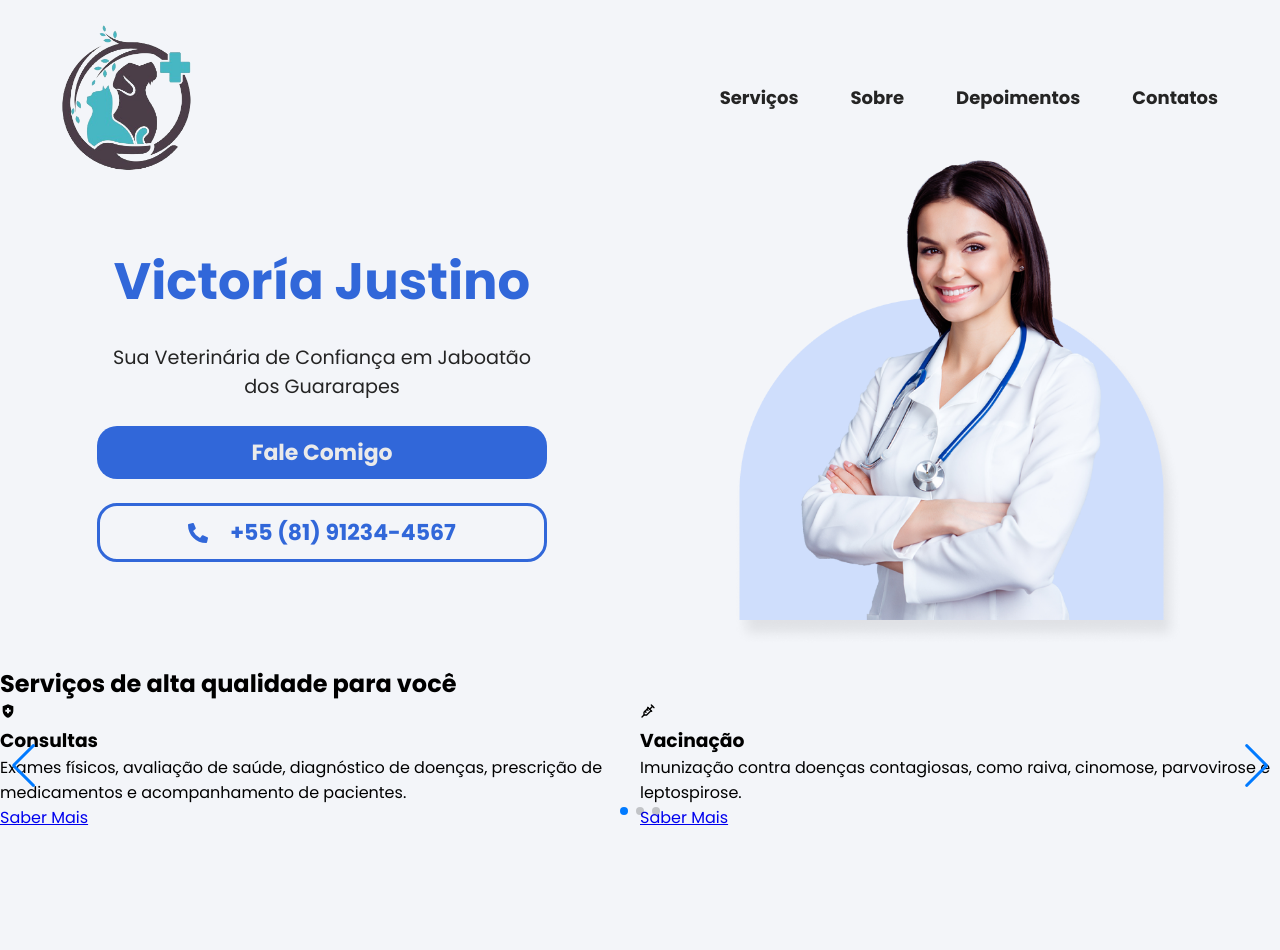
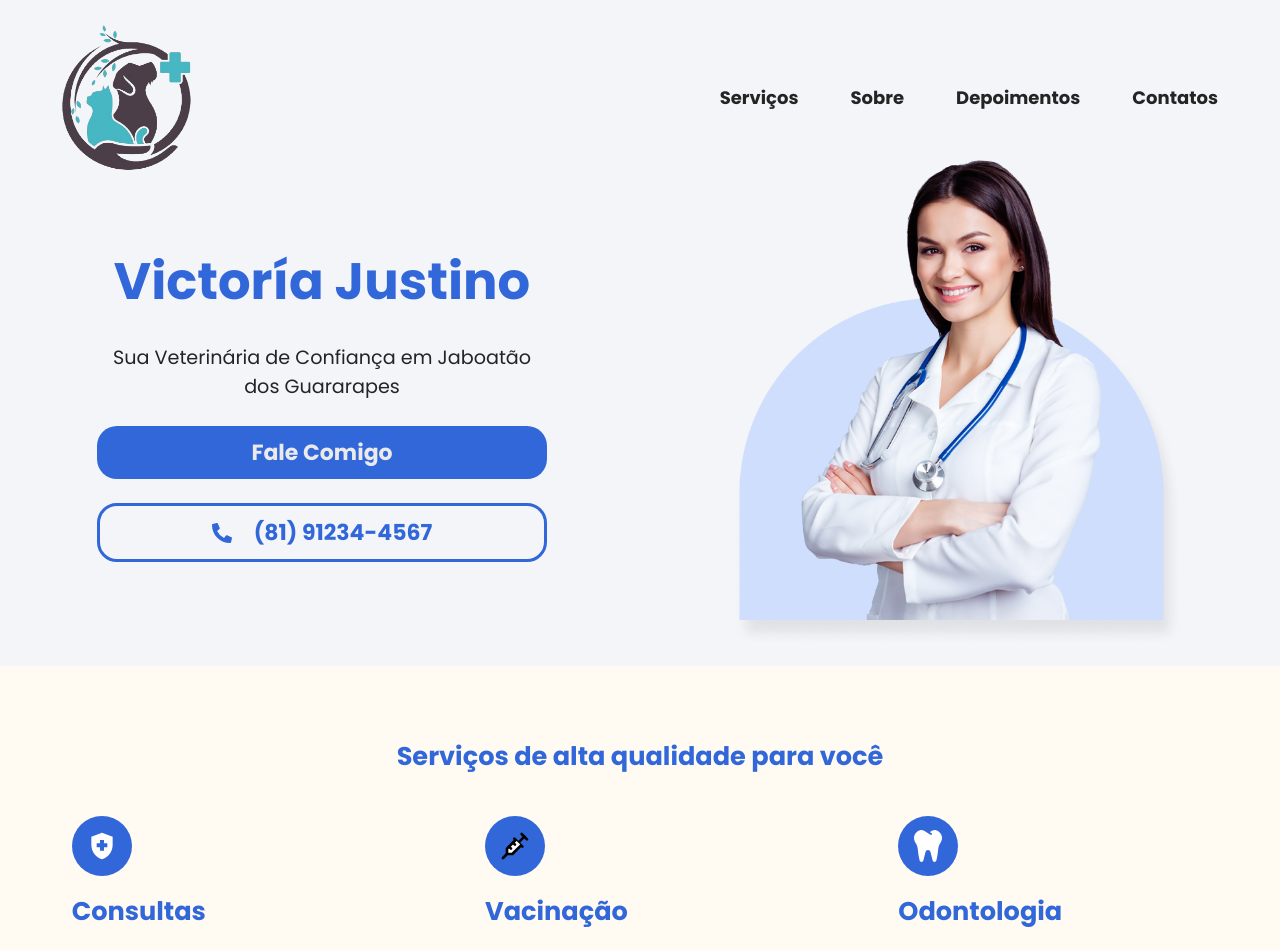
Before and after one commit to Darlan0307/website-veterinary, a React (Vite) app: page / in a window 1280 px wide. Shown: the top 950 px of the page. Before the commit the page ends 830 px from the top, so only its background shows below. Built offline with nearby package versions, Linux system fonts and the light colour scheme.

Commit message:
:lipstick: estilização do carrossel finalizada

```diff
--- a/src/components/Header/HeaderBottom/index.tsx
+++ b/src/components/Header/HeaderBottom/index.tsx
@@ -9,7 +9,7 @@ const HeaderBottom = () => {
         <h2>Victoría Justino</h2>
         <p>Sua Veterinária de Confiança em Jaboatão dos Guararapes</p>
         <a href='#' className='link-insta'>Fale Comigo</a>
-        <a href='#' className='link-phone'><FaPhoneAlt/> <span>+55 (81) 91234-4567</span></a>
+        <a href='#' className='link-phone'><FaPhoneAlt/> <span>(81) 91234-4567</span></a>
       </div>
       <img className='perfil' src={imgHeader} alt="imagem de perfil" />
     </section>
--- a/src/components/Header/HeaderBottom/styles.scss
+++ b/src/components/Header/HeaderBottom/styles.scss
@@ -39,7 +39,7 @@
     a{
       text-decoration: none;
       width: 100%;
-      padding: 10px 0;
+      padding: 10px;
       border-radius: 20px;
       text-align: center;
       font-size: 22px;
@@ -65,7 +65,6 @@
       align-items: center;
       justify-content: center;
       gap: 1em;
-
       svg{
         fill: #3167d9;
         font-size: 20px;
--- a/src/components/sectionServices/index.tsx
+++ b/src/components/sectionServices/index.tsx
@@ -7,21 +7,21 @@ import { Swiper, SwiperSlide } from 'swiper/react'
 const dataServices = [
   {
     id:0,
-    icon: MdHealthAndSafety,
+    icon: <MdHealthAndSafety/>,
     title:"Consultas",
     description:"Exames físicos, avaliação de saúde, diagnóstico de doenças, prescrição de medicamentos e acompanhamento de pacientes.",
     link:"https://www.nucleodoconhecimento.com.br/veterinaria"
   },
   {
     id:1,
-    icon: TbVaccine,
+    icon: <TbVaccine/>,
     title:"Vacinação",
     description:"Imunização contra doenças contagiosas, como raiva, cinomose, parvovirose e leptospirose.",
     link:"https://www.nucleodoconhecimento.com.br/veterinaria"
   },
   {
     id:2,
-    icon: FaTooth,
+    icon: <FaTooth/>,
     title:"Odontologia",
     description:" Limpeza de tártaro, profilaxia bucal, extração de dentes e tratamento de doenças periodontais.",
     link:"https://www.nucleodoconhecimento.com.br/veterinaria"
@@ -34,19 +34,33 @@ const SectionServices = () => {
       <h2 className='subtitle'>Serviços de alta qualidade para você</h2>
 
     <Swiper
-      slidesPerView={2}
       pagination={{ clickable:true }}
       navigation
 			loop= {true}
       className='container-carosel'
+      breakpoints={{
+        0: {
+          slidesPerView: 1,
+        },
+        800: {
+          slidesPerView: 2,
+        },
+        1200:{
+          slidesPerView: 3,
+        }
+      }}
     >
 
       {dataServices.map(service =>(
         <SwiperSlide key={service.id} className='carosel-card'>
-          <service.icon/>
+          <div className='container'>
+          <span className='icon-service'>
+            {service.icon}
+          </span>
           <h3>{service.title}</h3>
           <p>{service.description}</p>
           <a href={service.link} target='_blank'>Saber Mais</a>
+          </div>
         </SwiperSlide>
       ))}
 
--- a/src/components/sectionServices/styles.scss
+++ b/src/components/sectionServices/styles.scss
@@ -0,0 +1,86 @@
+.section-services{
+  background-color: #fffbf2;
+  padding: 20px;
+
+  .subtitle{
+    color: #3167d9;
+    font-size: 1.6em;
+    text-align: center;
+    margin-top: 2em;
+  }
+
+  .container-carosel{
+    .carosel-card{
+      display: grid;
+      place-content: center;
+      padding: 20px;
+
+      .container{
+        padding: 20px;
+        max-width: 350px;
+        display: flex;
+        flex-direction: column;
+        gap: 1em;
+        border-radius: 15px;
+        .icon-service{
+          background-color: #3167d9;
+          width: 60px;
+          height: 60px;
+          border-radius: 50%;
+          display: grid;
+          place-content: center;
+          svg{
+            fill: white ;
+            font-size: 32px;
+          }
+        }
+
+        h3{
+          color: #3167d9;
+          font-size: 1.6em;
+        }
+
+        p{
+          line-height: 1.5em;
+          font-size: 1.1em;
+        }
+
+
+        @media (max-width:420px){
+          h3,p{
+            text-align: center;
+          }
+
+        }
+
+        a{
+          position: relative;
+          text-decoration: none;
+          color: #3167d9;
+          border: 2px solid  #3167d9;
+          padding: 5px 12px;
+          border-radius: 20px;
+          font-size: 18px;
+          font-weight: bold;
+          transition: all .6s ease-in-out;
+          &:hover{
+            background-color: #3167d9;
+            box-shadow: 0px 0px 15px #3167d9;
+            color: #ffffff;
+          }
+
+          &::after{
+            content: '>';
+            font-size: 30px;
+            font-weight: lighter;
+            position: absolute;
+            right: .4em;
+            top: 50%;
+            transform: translateY(-50%);
+          }
+        }
+      }
+    }
+  }
+
+}
```
